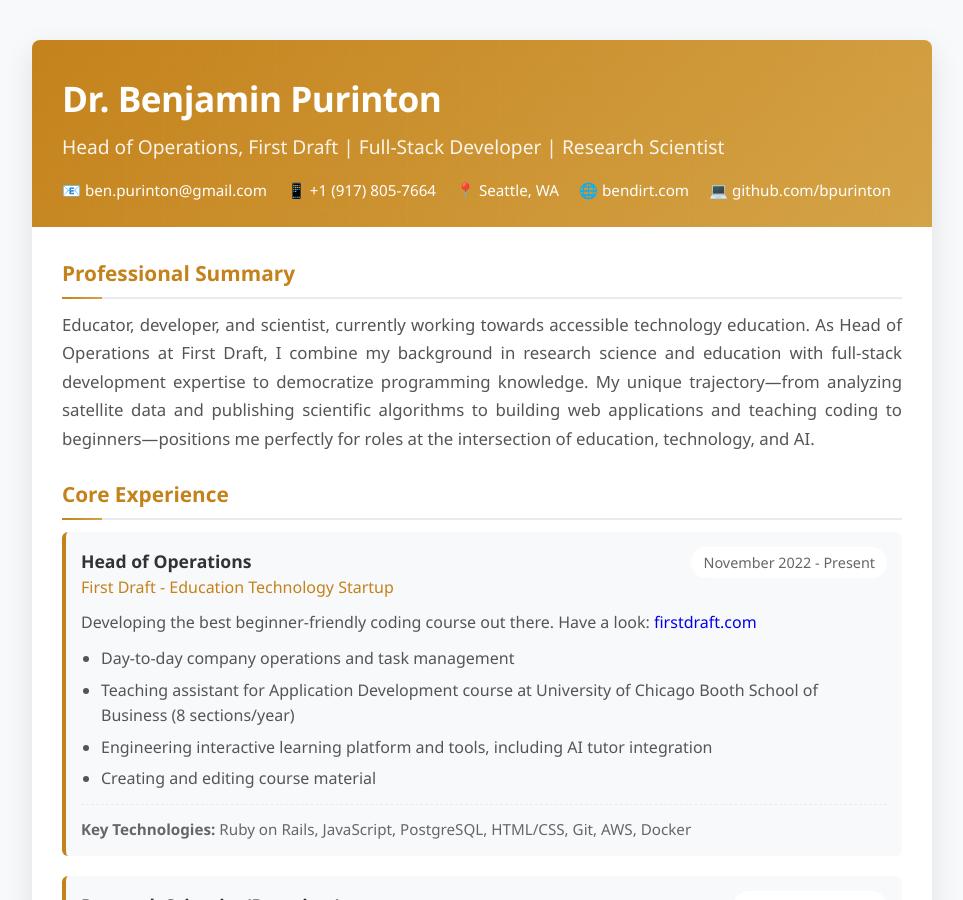
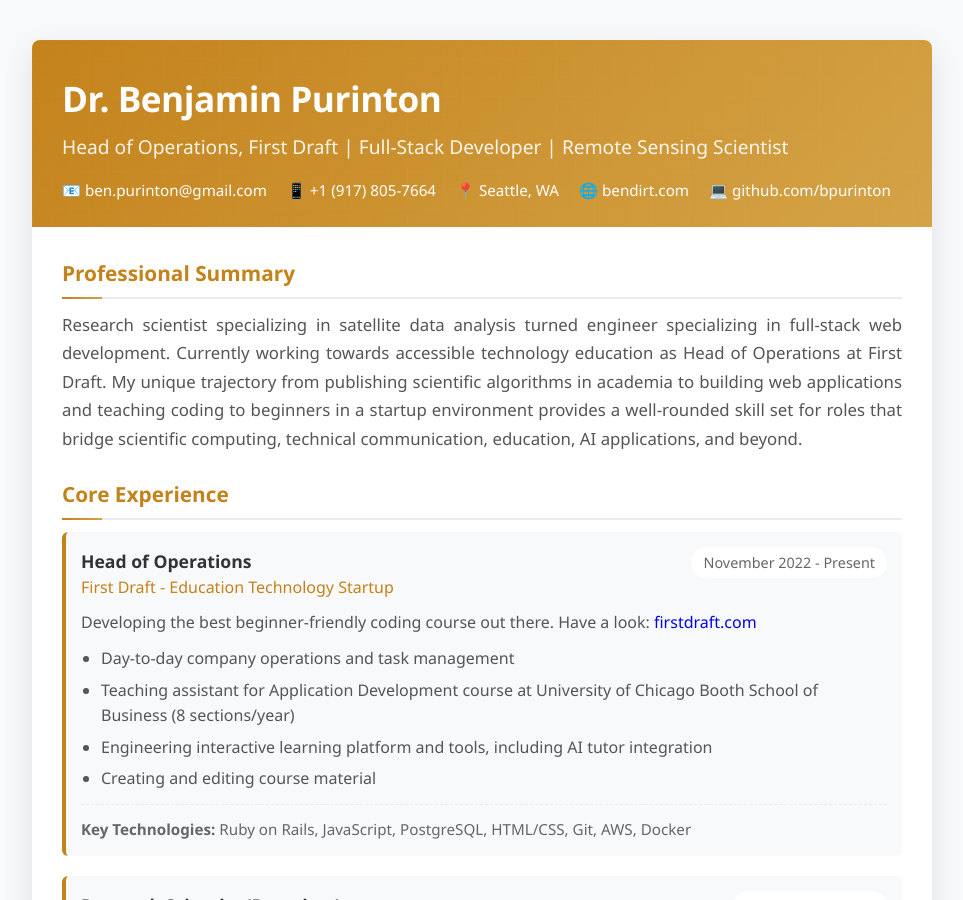
Before and after one commit to bpurinton/bpurinton.github.io, a Jekyll site: the page built from _pages/cv-current.html, in a window 1280 px wide and 900 px high. Shown: the whole window, without its empty margins (158-1121 px from the left). Built offline with Jekyll 4.4.1, drawn with Linux system fonts in a browser that asks for light colours.

Commit message:
CV tweak

```diff
--- a/_pages/cv-current.html
+++ b/_pages/cv-current.html
@@ -513,7 +513,7 @@
         <header class="header">
             <div class="header-content">
                 <h1 class="name" style="">Dr. Benjamin Purinton</h1>
-                <div class="title">Head of Operations, First Draft | Full-Stack Developer | Research Scientist</div>
+                <div class="title">Head of Operations, First Draft | Full-Stack Developer | Remote Sensing Scientist</div>
                 <div class="contact-info">
                     <div class="contact-item"><a href="mailto:ben.purinton@gmail.com" style="text-decoration: none; color: inherit;">📧 ben.purinton@gmail.com</a></div>
                     <div class="contact-item"><a href="tel:+19178057664" style="text-decoration: none; color: inherit;">📱 +1 (917) 805-7664</a></div>
@@ -528,13 +528,12 @@
             <section class="section">
                 <h2 class="section-title">Professional Summary</h2>
                 <div class="summary">
-                    Educator, developer, and scientist, currently working towards accessible technology education. As Head of Operations at First Draft, I combine my background in research science and education with full-stack development expertise to democratize programming knowledge. My unique trajectory—from analyzing satellite data and publishing scientific algorithms to building web applications and teaching coding to beginners—positions me perfectly for roles at the intersection of education, technology, and AI.
+                    Research scientist specializing in satellite data analysis turned engineer specializing in full-stack web development. Currently working towards accessible technology education as Head of Operations at First Draft. My unique trajectory from publishing scientific algorithms in academia to building web applications and teaching coding to beginners in a startup environment provides a well-rounded skill set for roles that bridge scientific computing, technical communication, education, AI applications, and beyond.
                 </div>
             </section>
 
             <section class="section">
                 <h2 class="section-title">Core Experience</h2>
-
 
                 <div class="experience-item">
                     <div class="experience-header">
@@ -556,7 +555,6 @@
                             <strong>Key Technologies:</strong> Ruby on Rails, JavaScript, PostgreSQL, HTML/CSS, Git, AWS, Docker
                         </div>
                     </div>
-
                 </div>
                 <div class="experience-item">
                     <div class="experience-header">
```
